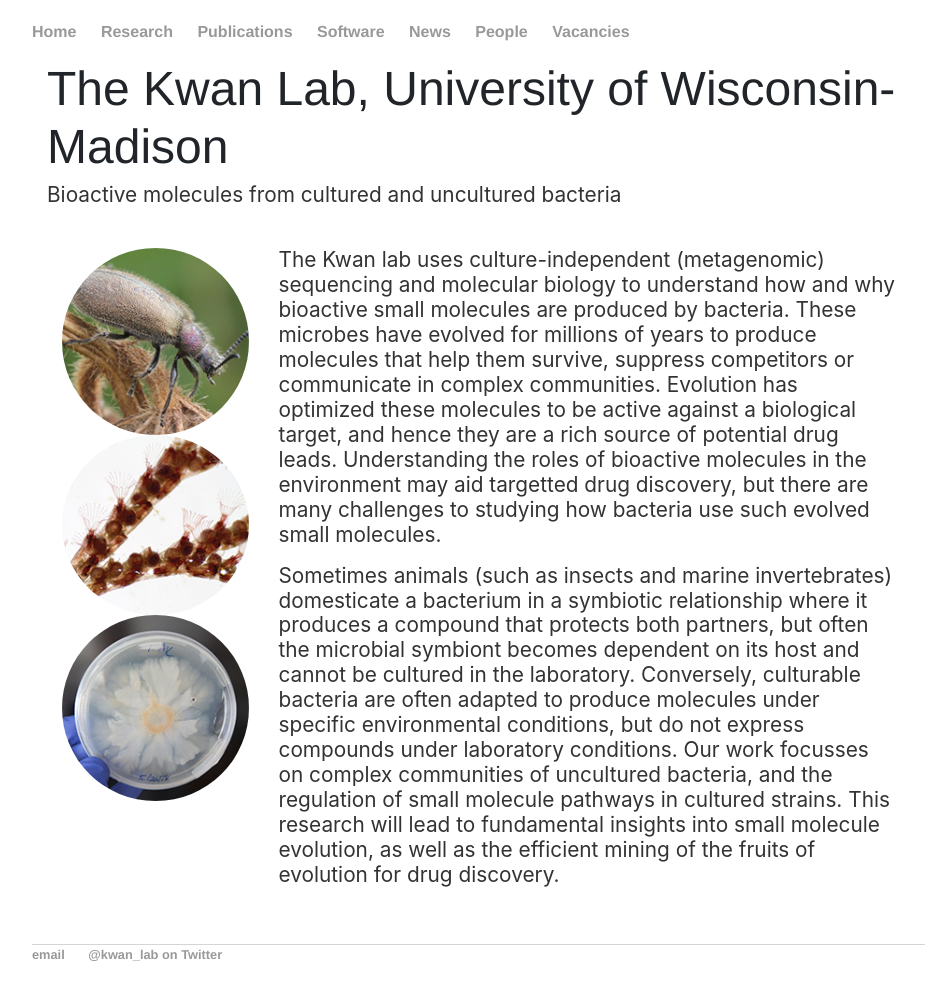
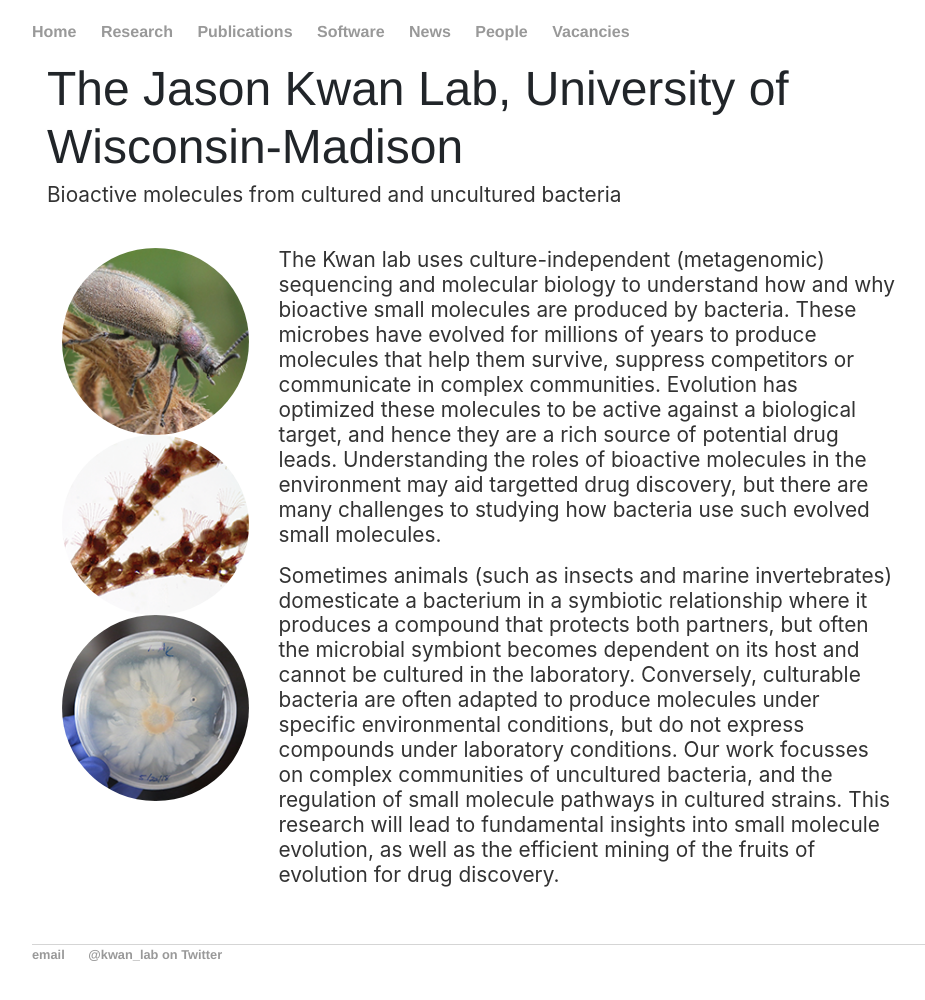
Before and after one commit to KwanLab/KwanLab.github.io, a Jekyll site: the page built from index.html, in a window 1280 px wide. Shown: the whole page, without its empty margins (160-1085 px from the left). Built offline with Jekyll 4.4.1, drawn with Linux system fonts in a browser that asks for light colours.

Commit message:
Changed title to "Jason Kwab lab" to aid searchability

```diff
--- a/index.html
+++ b/index.html
@@ -1,9 +1,9 @@
 ---
 layout: default
-title: Kwan Lab, UW-Madison
+title: Jason Kwan Lab, UW-Madison
 ---
 <div class="blurb">
-        <h1>The Kwan Lab, University of Wisconsin-Madison</h1>
+        <h1>The Jason Kwan Lab, University of Wisconsin-Madison</h1>
                 <p>Bioactive molecules from cultured and uncultured bacteria</p>
 </div><!-- /.blurb -->
 <div class="row marketing">
```
